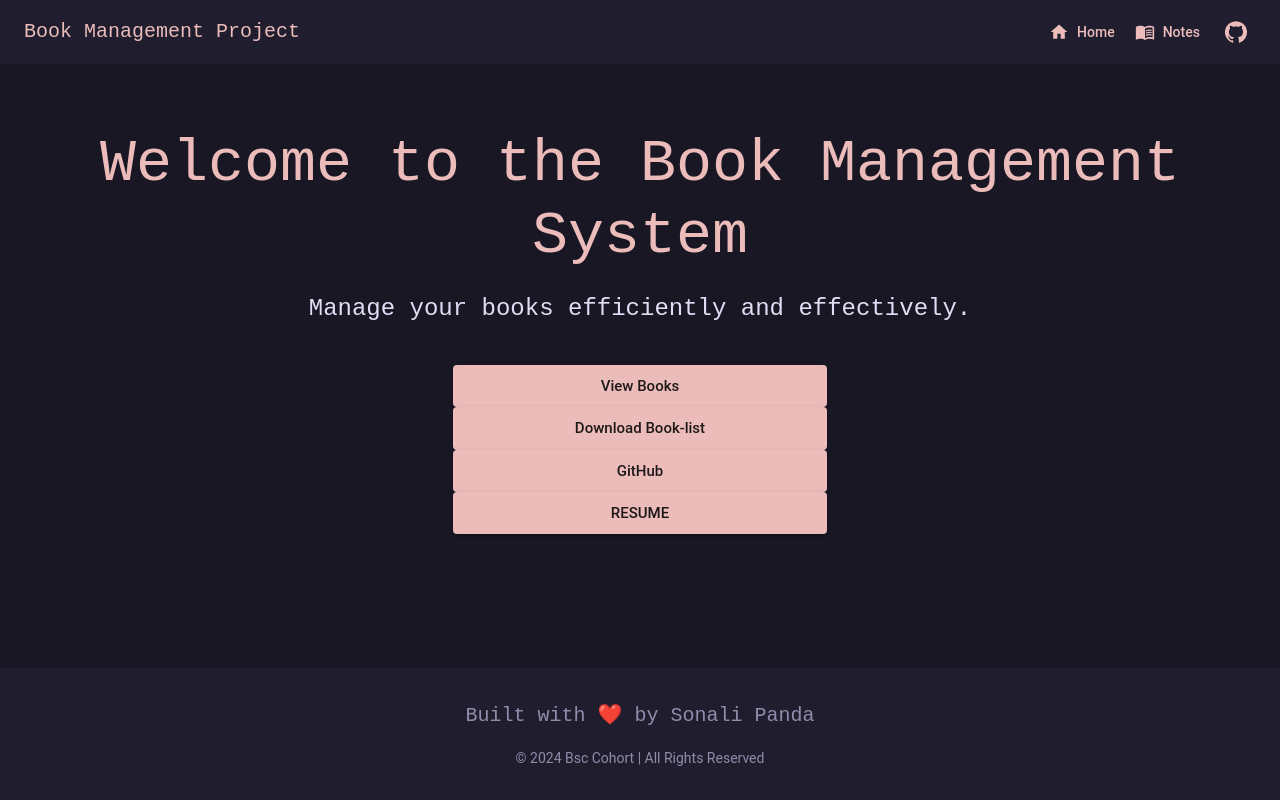
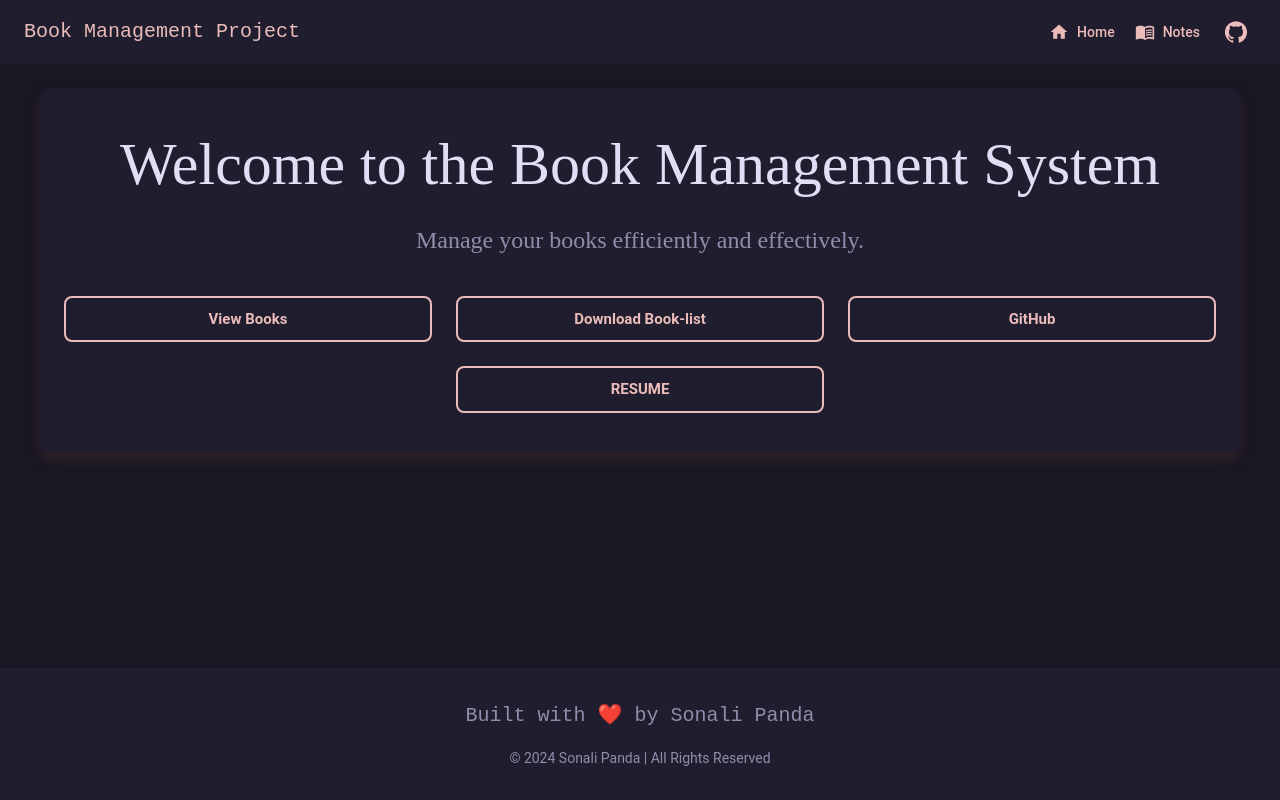
Before and after one commit to 1104sona/librarymnt, a React (Create React App) app in the folder client/: page / in a window 1280 px wide. Built offline with nearby package versions, Linux system fonts and the light colour scheme.

Commit message:
a new stylish theme added

```diff
--- a/client/src/components/Footer.js
+++ b/client/src/components/Footer.js
@@ -17,7 +17,7 @@ const Footer = () => (
       Built with ❤️ by Sonali Panda
     </Typography>
     <Typography variant="body2" sx={{ mt: 2 }}>
-      © {new Date().getFullYear()} Bsc Cohort | All Rights Reserved
+      © {new Date().getFullYear()} Sonali Panda | All Rights Reserved
     </Typography>
   </Box>
 );
--- a/client/src/components/HomePage.js
+++ b/client/src/components/HomePage.js
@@ -2,71 +2,130 @@ import React from 'react';
 import { Link } from 'react-router-dom';
 import { Container, Typography, Button, Box, Grid } from '@mui/material';
 
-
 const HomePage = () => {
   return (
-    <Container maxWidth="lg" sx={{ textAlign: 'center', py: 5 }}>
-      <Typography variant="h2" component="h1" color="primary" gutterBottom>
+    <Container
+      maxWidth="lg"
+      sx={{
+        textAlign: 'center',
+        py: 5,
+        backgroundColor: 'background.paper', // Warm Sand color
+        borderRadius: '10px',
+        boxShadow: '0px 6px 12px rgba(105, 67, 43, 0.3)', // Warm shadow
+      }}
+    >
+      <Typography
+        variant="h2"
+        component="h1"
+        sx={{
+          color: 'text.primary',
+          mb: 3,
+          fontFamily: `'Playfair Display', serif`, // Classic font
+        }}
+      >
         Welcome to the Book Management System
       </Typography>
-      <Typography variant="h5" gutterBottom>
+      <Typography
+        variant="h5"
+        sx={{
+          color: 'text.secondary',
+          mb: 5,
+          fontFamily: `'Playfair Display', serif`, // Elegant font
+        }}
+      >
         Manage your books efficiently and effectively.
       </Typography>
       <Box mt={5}>
-      <Grid container spacing={2} justifyContent="center">
+        <Grid container spacing={3} justifyContent="center">
           <Grid item xs={12} sm={6} md={4}>
             <Button
               component={Link}
-          to="/book-list" // Updated to link to the ShowBookList component
+              to="/book-list"
               color="primary"
               size="large"
               fullWidth
-          variant="contained"
-          sx={{ py: 1}}>
+              variant="outlined"
+              sx={{
+                py: 1,
+                borderWidth: '2px',
+                borderColor: 'primary.main',
+                borderRadius: '8px',
+                fontWeight: 'bold',
+                '&:hover': {
+                  backgroundColor: 'primary.main',
+                  color: '#fff',
+                },
+              }}
+            >
               View Books
             </Button>
           </Grid>
-        </Grid>
-        <Grid container spacing={2} justifyContent="center">
           <Grid item xs={12} sm={6} md={4}>
             <Button
               component={Link}
-        to="/book-export" // Updated to link to the ShowBookList component
+              to="/book-export"
               color="primary"
               size="large"
               fullWidth
-        variant="contained"
-        sx={{ py: 1 }}>
+              variant="outlined"
+              sx={{
+                py: 1,
+                borderWidth: '2px',
+                borderColor: 'primary.main',
+                borderRadius: '8px',
+                fontWeight: 'bold',
+                '&:hover': {
+                  backgroundColor: 'primary.main',
+                  color: '#fff',
+                },
+              }}
+            >
               Download Book-list
             </Button>
           </Grid>
-        </Grid>
-        <Grid container spacing={2} justifyContent="center">
           <Grid item xs={12} sm={6} md={4}>
             <Button
               component={Link}
-        to="/github-icon" // Updated to link to the ShowBookList component
+              to="/github-icon"
               color="primary"
               size="large"
               fullWidth
-        variant="contained"
-        sx={{ py: 1}}>
+              variant="outlined"
+              sx={{
+                py: 1,
+                borderWidth: '2px',
+                borderColor: 'primary.main',
+                borderRadius: '8px',
+                fontWeight: 'bold',
+                '&:hover': {
+                  backgroundColor: 'primary.main',
+                  color: '#fff',
+                },
+              }}
+            >
               GitHub
             </Button>
           </Grid>
-        </Grid>
-
-      <Grid container spacing={2} justifyContent="center">
           <Grid item xs={12} sm={6} md={4}>
             <Button
-        component= 'a'
-        href='https://docs.google.com/document/d/1yeICuOXo53lWL12QzrbZeTWO90BPCPmLdb3HVUaDbec/edit?tab=t.0'
-        to="/resume" // Updated to link to the ShowBookList component
+              component="a"
+              href="https://docs.google.com/document/d/1yeICuOXo53lWL12QzrbZeTWO90BPCPmLdb3HVUaDbec/edit?tab=t.0"
               color="primary"
               size="large"
               fullWidth
-        variant="contained"
-        sx={{ py: 1}}>
+              variant="outlined"
+              sx={{
+                py: 1,
+                borderWidth: '2px',
+                borderColor: 'primary.main',
+                borderRadius: '8px',
+                fontWeight: 'bold',
+                '&:hover': {
+                  backgroundColor: 'primary.main',
+                  color: '#fff',
+                },
+              }}
+            >
               RESUME
             </Button>
           </Grid>
```
Also changed, not shown: 8 other files (tests, documents, lock files or other folders). Lines whose indentation alone changed are shown as unchanged.
